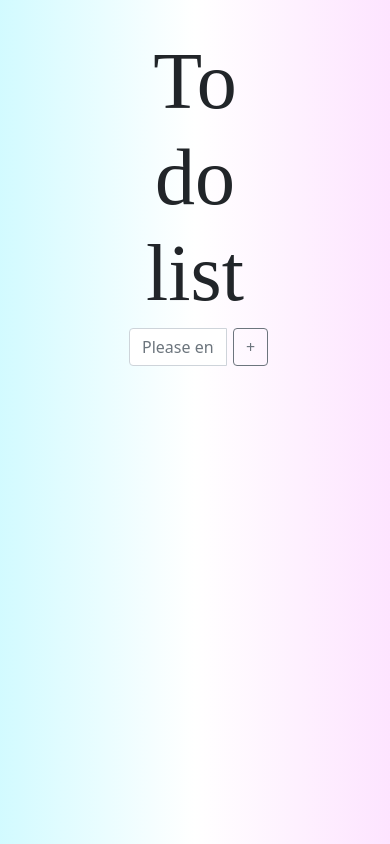
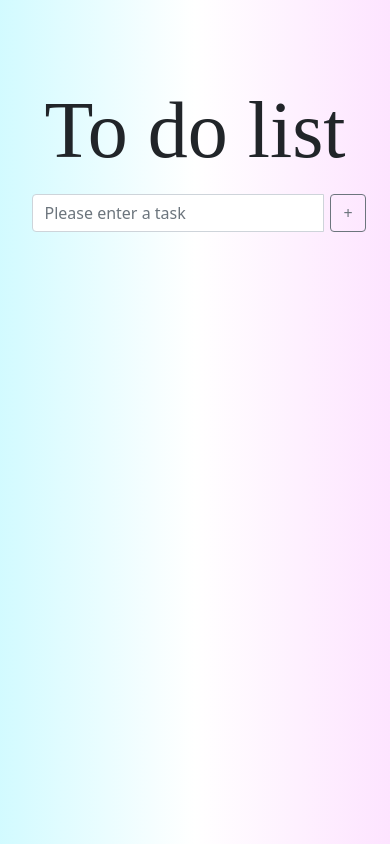
Before and after one commit to Ramnec/ToDoList, a plain HTML site: page index.html in a window 390 px wide. Drawn offline with nearby package versions, Linux system fonts and the light colour scheme; a web font is replaced by a local one.

Commit message:
Update style.css

```diff
--- a/style.css
+++ b/style.css
@@ -20,6 +20,16 @@ html, body {
     padding-right: 30%;
 }
 
+@media only screen and (max-width: 768px) {
+    .full-section{
+    margin-left: auto;
+    margin-right: auto;
+    padding-left: 5%;
+    padding-right: 5%;
+    }
+}
+
+
 .first-title{
     font-family: 'Shizuru';
     word-spacing: -55%;
@@ -36,6 +46,9 @@ html, body {
     margin-left: 20%;
 }
 
+
+
+
 .paragraph-styling{
     margin: 0;
     cursor: pointer;
```
